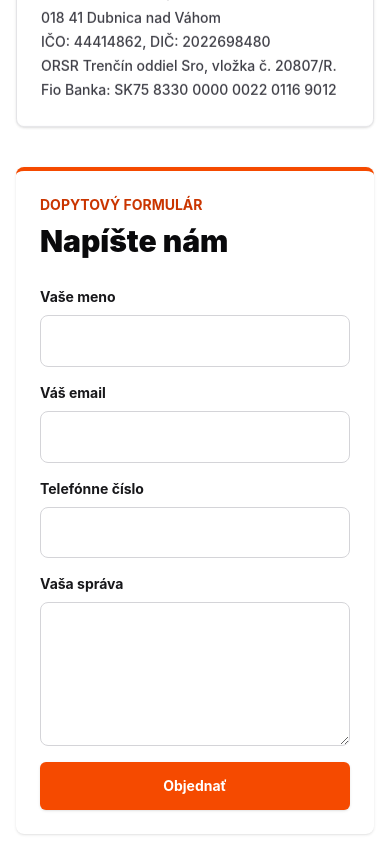
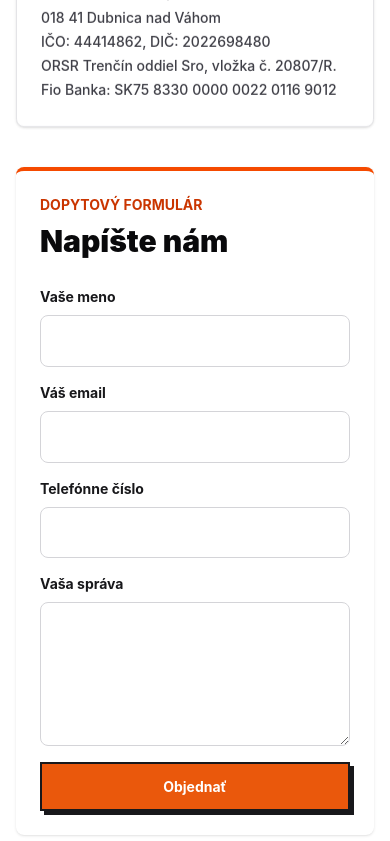
Before and after one commit to aebdigital/riger, a Next.js app: page /kontakt in a window 390 px wide. Shown: the part 1156-1997 px from the top of the page. Built offline with nearby package versions, Linux system fonts and the light colour scheme.

Commit message:
UI: final mobile table fix, global overflow hidden, and brutalist button styles

```diff
--- a/app/[slug]/page.tsx
+++ b/app/[slug]/page.tsx
@@ -125,7 +125,7 @@ export default async function ServicePage({ params }: ServicePageProps) {
             <div className="mt-7 flex flex-col gap-3 sm:flex-row">
               <a
                 href={site.phoneHref}
-                className="inline-flex min-h-12 items-center justify-center gap-2 rounded-md bg-orange-600 px-5 py-3 font-bold text-white shadow-sm transition hover:bg-orange-700"
+                className="btn-orange w-full sm:w-auto"
               >
                 Zavolať {site.phoneDisplay}
               </a>
@@ -174,7 +174,7 @@ export default async function ServicePage({ params }: ServicePageProps) {
                 </p>
                 <Link
                   href="/kontakt"
-                  className="mt-6 inline-flex min-h-11 w-full items-center justify-center rounded-md bg-orange-600 px-4 py-2.5 text-sm font-bold text-white transition hover:bg-orange-700"
+                  className="btn-orange mt-6 w-full"
                 >
                   Rýchly dopyt
                 </Link>
@@ -182,7 +182,7 @@ export default async function ServicePage({ params }: ServicePageProps) {
             </div>
           </aside>
 
-          <div className="grid gap-12">
+          <div className="grid min-w-0 gap-12">
             <section className="grid gap-4">
               <h2 className="text-3xl font-black tracking-normal text-zinc-950">Informácie k prenájmu</h2>
               <div className="grid gap-3 text-base font-medium leading-8 text-zinc-700">
@@ -252,7 +252,7 @@ export default async function ServicePage({ params }: ServicePageProps) {
               <div className="mt-6">
                 <Link
                   href="/referencie"
-                  className="inline-flex min-h-12 items-center justify-center gap-2 rounded-md bg-orange-600 px-5 py-3 text-sm font-bold text-white shadow-sm transition hover:bg-orange-700"
+                  className="btn-orange min-h-12"
                 >
                   Všetky referencie
                   <ArrowIcon />
--- a/app/globals.css
+++ b/app/globals.css
@@ -21,6 +21,13 @@ body {
   background: var(--background);
   color: var(--foreground);
   font-family: Inter, ui-sans-serif, system-ui, -apple-system, BlinkMacSystemFont, "Segoe UI", sans-serif;
+  overflow-x: hidden;
+  width: 100%;
+  position: relative;
+}
+
+* {
+  min-width: 0;
 }
 
 img {
@@ -145,6 +152,36 @@ img {
   color: #991b1b;
 }
 
+.btn-orange {
+  position: relative;
+  display: inline-flex;
+  align-items: center;
+  justify-content: center;
+  gap: 0.5rem;
+  border: 2px solid #18181b;
+  background-color: #ea580c;
+  padding: 0.75rem 1.25rem;
+  font-size: 0.875rem;
+  font-weight: 700;
+  color: #ffffff;
+  text-decoration: none;
+  box-shadow: 4px 4px 0 #18181b;
+  transition: all 160ms ease;
+  cursor: pointer;
+  user-select: none;
+}
+
+.btn-orange:hover {
+  transform: translate(2px, 2px);
+  box-shadow: 2px 2px 0 #18181b;
+  background-color: #f97316;
+}
+
+.btn-orange:active {
+  transform: translate(4px, 4px);
+  box-shadow: 0px 0px 0 #18181b;
+}
+
 .button-spinner {
   height: 1rem;
   width: 1rem;
--- a/app/page.tsx
+++ b/app/page.tsx
@@ -46,7 +46,7 @@ export default function HomePage() {
             <div className="mt-8 flex flex-col gap-3 sm:flex-row">
               <a
                 href={site.phoneHref}
-                className="inline-flex min-h-12 items-center justify-center gap-2 rounded-md bg-orange-600 px-5 py-3 font-bold text-white shadow-sm transition hover:bg-orange-700"
+                className="btn-orange w-full sm:w-auto"
               >
                 <PhoneIcon />
                 {site.phoneDisplay}
@@ -97,7 +97,7 @@ export default function HomePage() {
                   </div>
                   <Link
                     href={`/${service.slug}`}
-                    className="inline-flex min-h-11 items-center justify-center gap-2 rounded-md bg-orange-600 px-4 py-2.5 text-sm font-bold text-white transition hover:bg-orange-700"
+                    className="btn-orange w-full"
                   >
                     Cenník
                     <ArrowIcon />
@@ -196,7 +196,7 @@ export default function HomePage() {
           <div className="mt-8 flex justify-center">
             <Link
               href="/referencie"
-              className="inline-flex min-h-12 items-center justify-center gap-2 rounded-md bg-orange-600 px-5 py-3 text-sm font-bold text-white shadow-sm transition hover:bg-orange-700"
+              className="btn-orange min-h-12"
             >
               Všetky referencie
               <ArrowIcon />
--- a/components/InquiryForm.tsx
+++ b/components/InquiryForm.tsx
@@ -97,7 +97,7 @@ export function InquiryForm() {
       <button
         type="submit"
         disabled={state.type === "loading"}
-        className="inline-flex min-h-12 items-center justify-center gap-2 rounded-md bg-orange-600 px-5 py-3 text-sm font-bold text-white shadow-sm transition hover:bg-orange-700 disabled:cursor-not-allowed disabled:opacity-70"
+        className="btn-orange w-full disabled:cursor-not-allowed disabled:opacity-70"
       >
         {state.type === "loading" ? <span className="button-spinner" aria-hidden="true" /> : null}
         {state.type === "loading" ? "Odosielam" : "Objednať"}
--- a/components/PriceTable.tsx
+++ b/components/PriceTable.tsx
@@ -12,12 +12,12 @@ export function PriceTable({ table }: PriceTableProps) {
         {table.note ? <p className="mt-2 text-sm font-semibold text-orange-700">{table.note}</p> : null}
       </div>
       <div className="relative w-full overflow-hidden rounded-lg border border-zinc-200 bg-white shadow-sm">
-        <div className="w-full overflow-x-auto">
+        <div className="max-w-full overflow-x-auto scrollbar-touch">
           <table className="w-full min-w-[600px] border-collapse text-left text-sm md:min-w-full">
             <thead className="bg-zinc-950 text-white">
               <tr>
                 {table.headers.map((header) => (
-                  <th key={header} scope="col" className="whitespace-nowrap px-4 py-3 font-semibold">
+                  <th key={header} scope="col" className="px-4 py-3 font-semibold whitespace-nowrap">
                     {header}
                   </th>
                 ))}
--- a/components/SiteHeader.tsx
+++ b/components/SiteHeader.tsx
@@ -102,7 +102,7 @@ export function SiteHeader() {
           <div className="hidden items-center gap-3 lg:flex">
             <a
               href={site.phoneHref}
-              className="inline-flex items-center gap-2 rounded-md bg-orange-600 px-4 py-2.5 text-sm font-bold text-white shadow-sm transition hover:bg-orange-700"
+              className="btn-orange"
             >
               <PhoneIcon />
               {site.phoneDisplay}
@@ -182,7 +182,7 @@ export function SiteHeader() {
             <a
               href={site.phoneHref}
               onClick={() => setIsOpen(false)}
-              className="mt-3 inline-flex min-h-12 items-center justify-center gap-2 rounded-md bg-orange-600 px-4 py-3 font-bold text-white shadow-sm transition hover:bg-orange-700"
+              className="btn-orange mt-3 inline-flex min-h-12 items-center justify-center gap-2 px-4 py-3 font-bold text-white shadow-sm transition"
             >
               <PhoneIcon />
               {site.phoneDisplay}
```
